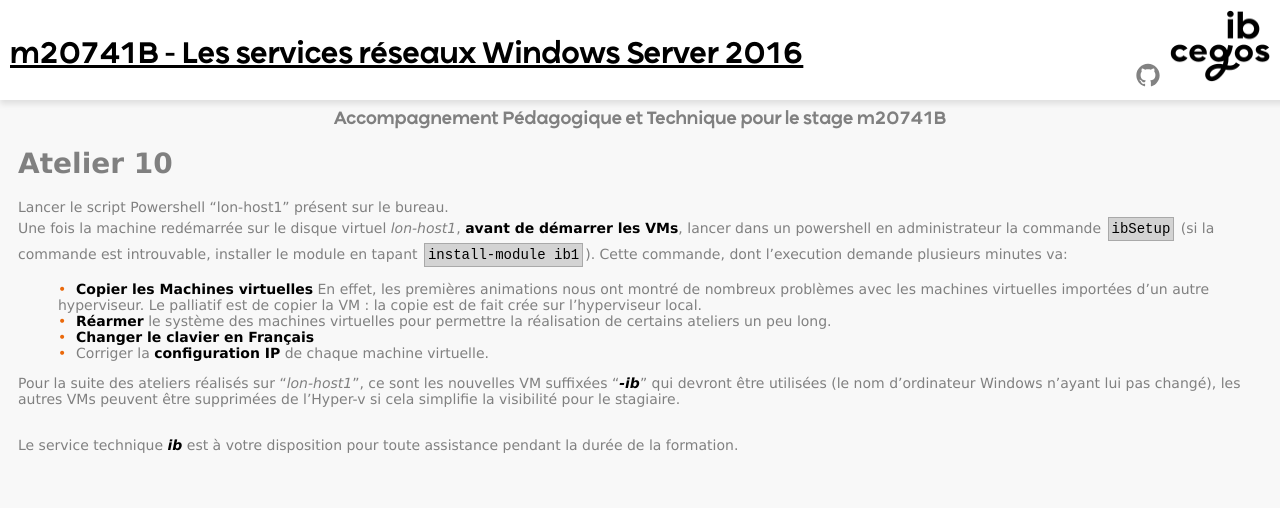
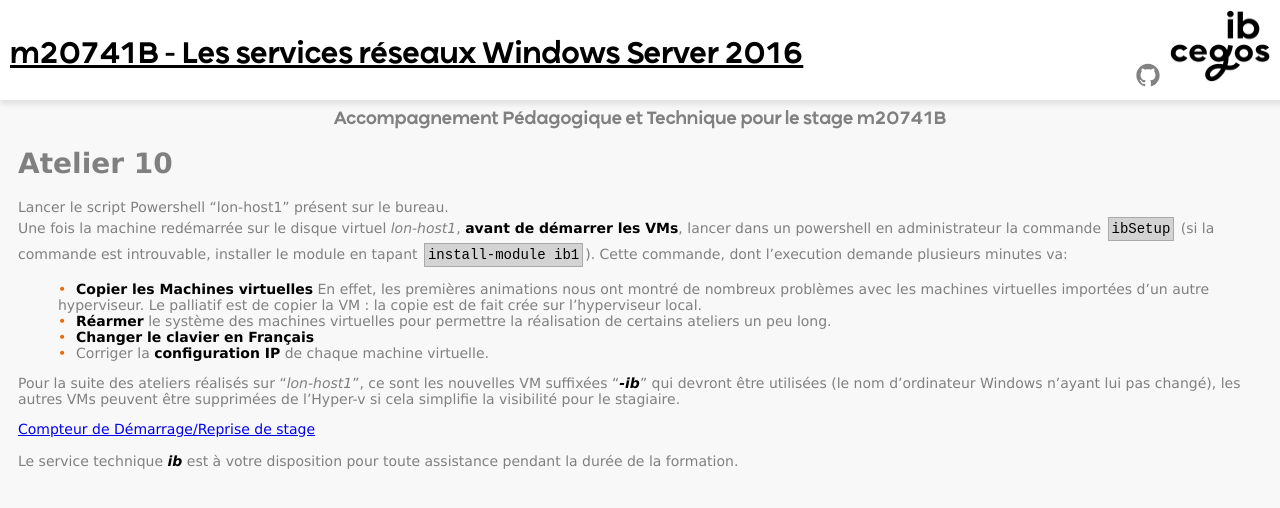
Before and after one commit to renaudwangler/ib-apts, a Jekyll site: the page built from stages/m20741B.md, in a window 1280 px wide. Shown: the top 508 px of the page. Built offline with Jekyll 4.4.1, drawn with Linux system fonts in a browser that asks for light colours; our own code applies the rules of GitHub Pages for plain Markdown files.

Commit message:
ajout chrono sur stages

```diff
--- a/_layouts/stage.html
+++ b/_layouts/stage.html
@@ -11,7 +11,7 @@
   <body id="stage">
     <div id="head">
       {{ page.name | remove: '.md' }} - {{ page.title }}
-      <a href="/ib-apts" title="Retour à la liste." id="back"><img src="{{ site.github.url }}/inclus/logo_ibcegos.png" alt="Retour" style="width:100px;height:72px;"></a>
+      <a href="/ib-apts" title="Retour à la liste." id="back" target="_self"><img src="{{ site.github.url }}/inclus/logo_ibcegos.png" alt="Retour" style="width:100px;height:72px;"></a>
       <a href=https://github.com/renaudwangler/ib-apts/edit/main/stages/{{page.name}} title="Edition/Suggestion"><span>
         <svg viewBox="0 0 16 16"><path fill="#828282" d="M7.999,0.431c-4.285,0-7.76,3.474-7.76,7.761 c0,3.428,2.223,6.337,5.307,7.363c0.388,0.071,0.53-0.168,0.53-0.374c0-0.184-0.007-0.672-0.01-1.32 c-2.159,0.469-2.614-1.04-2.614-1.04c-0.353-0.896-0.862-1.135-0.862-1.135c-0.705-0.481,0.053-0.472,0.053-0.472 c0.779,0.055,1.189,0.8,1.189,0.8c0.692,1.186,1.816,0.843,2.258,0.645c0.071-0.502,0.271-0.843,0.493-1.037 C4.86,11.425,3.049,10.76,3.049,7.786c0-0.847,0.302-1.54,0.799-2.082C3.768,5.507,3.501,4.718,3.924,3.65 c0,0,0.652-0.209,2.134,0.796C6.677,4.273,7.34,4.187,8,4.184c0.659,0.003,1.323,0.089,1.943,0.261 c1.482-1.004,2.132-0.796,2.132-0.796c0.423,1.068,0.157,1.857,0.077,2.054c0.497,0.542,0.798,1.235,0.798,2.082 c0,2.981-1.814,3.637-3.543,3.829c0.279,0.24,0.527,0.713,0.527,1.437c0,1.037-0.01,1.874-0.01,2.129 c0,0.208,0.14,0.449,0.534,0.373c3.081-1.028,5.302-3.935,5.302-7.362C15.76,3.906,12.285,0.431,7.999,0.431z"/></svg></span></a>
     </div>
@@ -32,6 +32,7 @@
       <h3 class="moins"onclick="switchDiv('goDeploy-sub',this);">Conseils d'animation avec la plateforme goDeploy</h3>
       <div id="goDeploy-sub" style="display:none;">{% include goDeploy.html %}</div></div>
     {% endif %}
+    <a class="cRef" href="chrono.html" id=""chronoRef">Compteur de Démarrage/Reprise de stage</a>
     <div id='foot'>
       {% include outro.html %}
       {% if page.editDate %}
```
